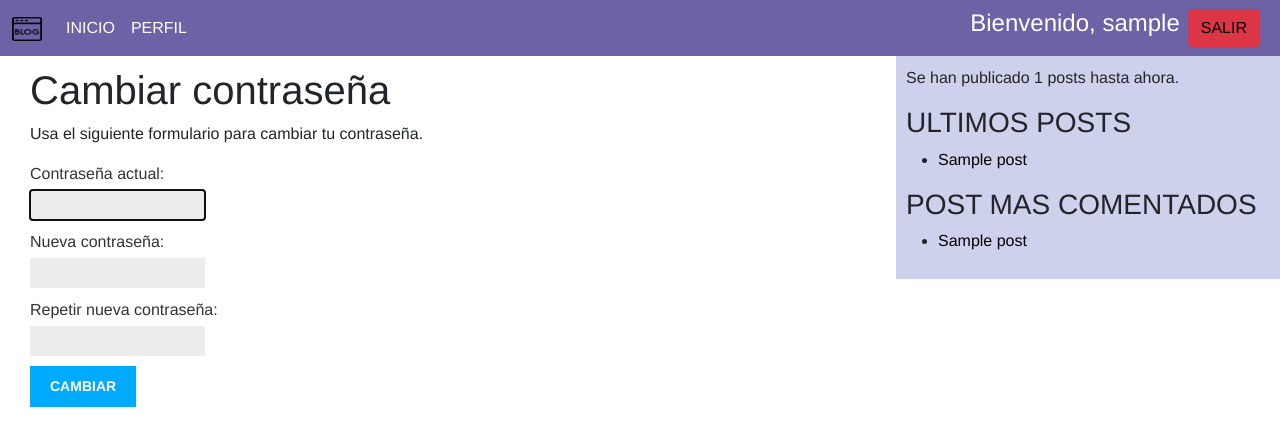
After one commit to Dairollanos/Blog, a Django app: a page that uses templates/base.html in a window 1280 px wide. The commit adds this page. Shown: the top 446 px of the page. Run offline with Django 3.2, Linux system fonts and the light colour scheme; a user stored in the database is signed in; tables that the repository leaves empty hold one stand-in row (values such as "Sample post"); some libraries are stand-ins or nearby versions.

Commit message:
Eliminar y cambiar contraseña

```diff
--- a/Usuarios/templates/auth/perfil.html
+++ b/Usuarios/templates/auth/perfil.html
@@ -3,6 +3,8 @@
 
 {% block content %}
     <h1>Perfil de {{Perfil.usuario}}</h1>
+    <a href="{% url 'cambiar_contraseña' %}">¿Deseas cambiar tu contraseña?</a>
+     <br>
             <form action="" method="POST" enctype="multipart/form-data">
                 {% csrf_token %}
                 {{ Form.non_field_errors }}
@@ -24,6 +26,6 @@
                 </div>
                 <input type="submit" value="Actualizar" id="subir" class="btn btn-success">
             </form>
+            <br>
 
-            {{Form2}}
 {% endblock content %}
--- /dev/null
+++ b/Usuarios/templates/registration/password_change_done.html
@@ -0,0 +1,6 @@
+{% extends "base.html" %}
+{% block title %}Contraseña cambiada{% endblock %}
+{% block content %}
+    <h1>Contraseña cambiada</h1>
+    <p>Tu contraseña ha sido actualizada exitosamente</p>
+{% endblock %}
--- /dev/null
+++ b/Usuarios/templates/registration/password_change_form.html
@@ -0,0 +1,32 @@
+{% extends "base.html" %}
+{% block title %}Cambiar contraseña{% endblock %}
+{% block content %}
+    <h1>Cambiar contraseña</h1>
+    <p>Usa el siguiente formulario para cambiar tu contraseña.</p>
+    <form method="post">
+        {% csrf_token %}
+                {{ form.non_field_errors }}
+                <div class="form-group">
+
+                    <label for="{{ form.old_password.id_for_label }}">Contraseña actual:</label> <br>
+                    {{ form.old_password }}
+                    {{ form.old_password.errors }}
+
+                </div>
+                <div class="form-group">
+
+                    <label for="{{ form.new_password1.id_for_label }}">Nueva contraseña:</label> <br>
+                    {{ form.new_password1 }}
+                    {{ form.new_password1.errors }}
+
+                </div>
+                <div class="form-group">
+
+                    <label for="{{ form.new_password2.id_for_label }}">Repetir nueva contraseña:</label> <br>
+                    {{ form.new_password2 }}
+                    {{ form.new_password2.errors }}
+
+                </div>
+        <p><input type="submit" value="Cambiar"></p>
+    </form>
+{% endblock %}
--- a/blog/static/blog.css
+++ b/blog/static/blog.css
@@ -72,6 +72,12 @@
     border-radius: 50%;
     margin-right: 10px;
 }
+#opc_post{
+    display: inline-flex;
+}
+#eliminar_post{
+    float: left;
+}
 p.date {
     color:#ccc;
     font-family: georgia, serif;
--- a/blog/urls.py
+++ b/blog/urls.py
@@ -7,6 +7,7 @@
 urlpatterns = [
     path('', post_list, name='post_lista'),
     path('crear/', post_agregar_view, name="post_agregar"),
+    path('eliminar/<int:post_id>/', post_eliminar_view, name="post_eliminar"),
     path('editar/<int:post_id>/', post_editar_view, name="post_editar"),
     path('tag/<slug:tag_slug>/', post_list, name='post_lista_tag'),
     # path('2/', PostListView.as_view(), name='post_lista2'),
--- a/blogproject/urls.py
+++ b/blogproject/urls.py
@@ -16,10 +16,11 @@
 from django.conf import settings
 from django.conf.urls.static import static
 from django.contrib import admin
-from django.urls import path, include
+from django.urls import path, include, reverse_lazy
 from django.contrib.sitemaps.views import sitemap
 from blog.sitemaps import PostSitemap
 from Usuarios.views import login_view, logout_view, registrar_view, perfil_view
+from django.contrib.auth import views as auth_views
 
 sitemaps = {
     'posts': PostSitemap,
@@ -32,7 +33,9 @@
     path('logout/', logout_view, name = "logout"),
     path('registrar/', registrar_view, name = "registrar"),
     path('perfil/', perfil_view, name="perfil"),
-    path('sitemap.xml', sitemap, {'sitemaps': sitemaps}, name='django.contrib.sitemaps.views.sitemap')
+    path('sitemap.xml', sitemap, {'sitemaps': sitemaps}, name='django.contrib.sitemaps.views.sitemap'),
+    path('cambiar_contraseña/',auth_views.PasswordChangeView.as_view(success_url=reverse_lazy('cambiar_contraseña_hecho')),name='cambiar_contraseña'),
+    path('cambiar_contraseña/hecho/',auth_views.PasswordChangeDoneView.as_view(),name='cambiar_contraseña_hecho'),
 ]
 
 urlpatterns += static(settings.STATIC_URL, document_root = settings.STATIC_ROOT)
--- a/templates/base.html
+++ b/templates/base.html
@@ -13,6 +13,7 @@
     <script src="{% static 'blog.js' %}"></script>
 </head>
 <body>
+
     {% include 'navbar.html' %}
     <div id="content">
         {% block content %}
```
Also changed, not shown: blog/templates/blog/detalle.html (+27 -0 lines), blog/views.py (+7 -2 lines), blogproject/settings.py (+3 -4 lines).
